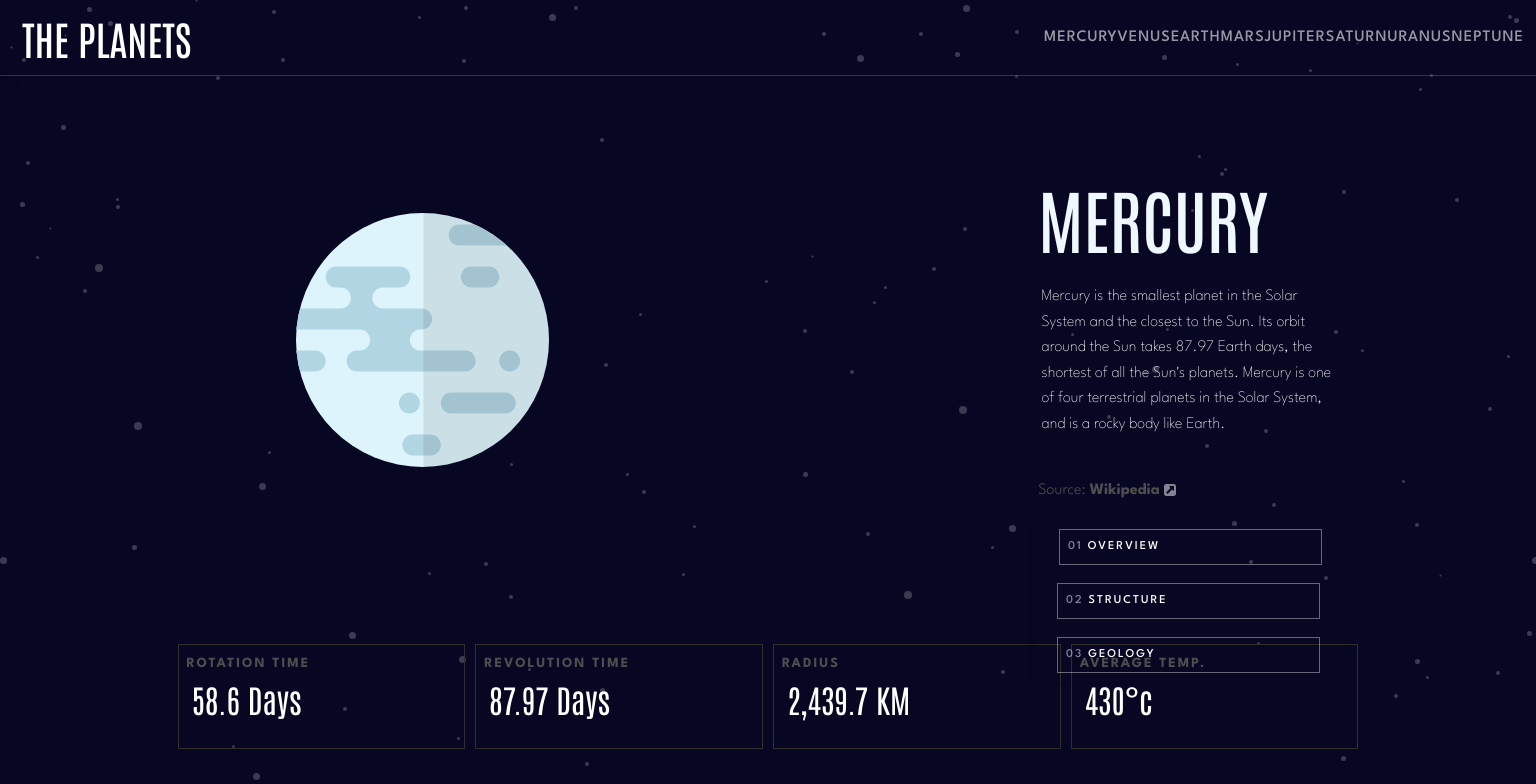
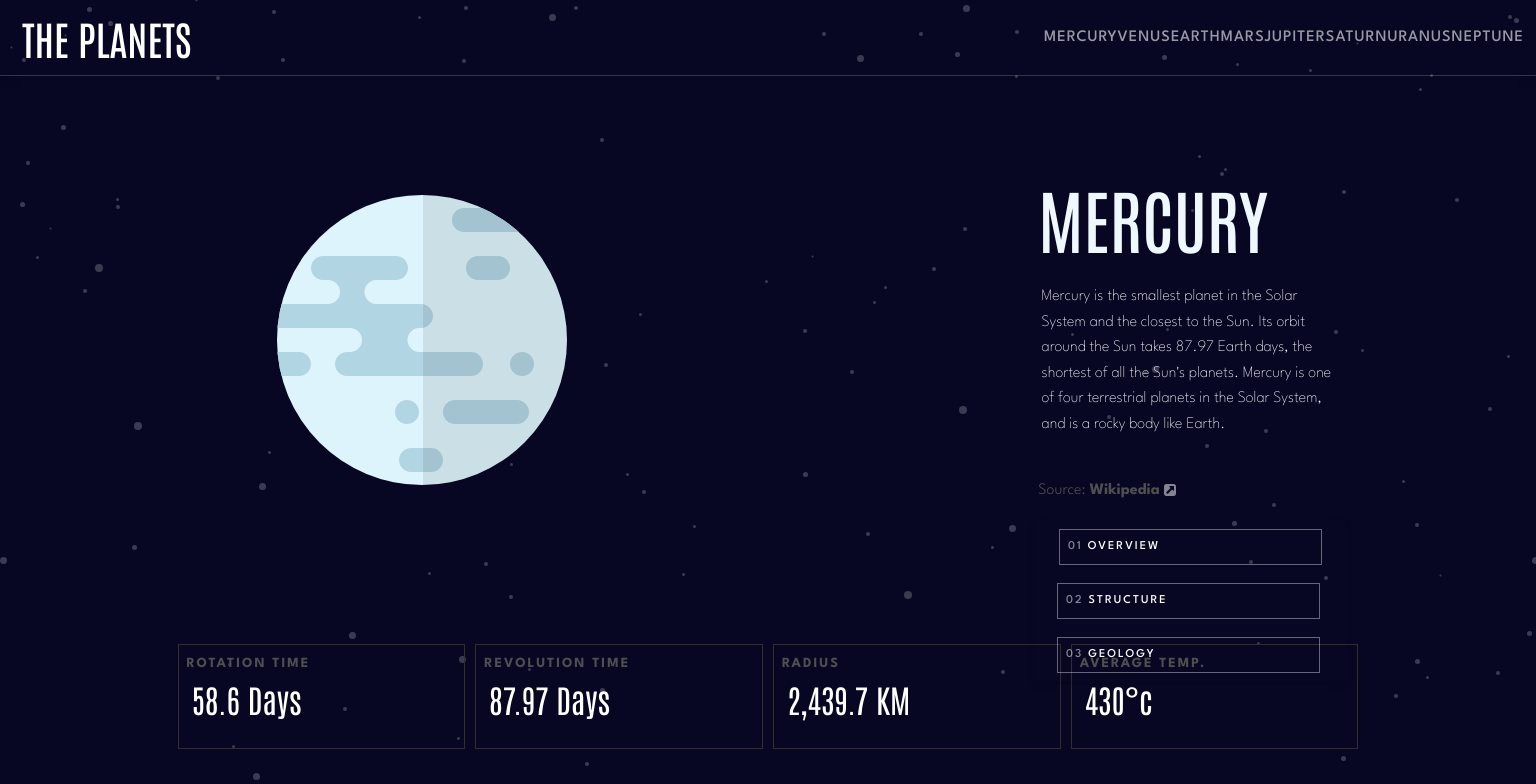
Before and after one commit to NickMagidson/planet-facts, a React (Vite) app: page /mercury in a window 1536 px wide. Shown: the top 784 px of the page. Built offline with nearby package versions, Linux system fonts and the light colour scheme.

Commit message:
useState for dynamic summary rendering along with refactoring, min and max img width for planets

```diff
--- a/src/index.css
+++ b/src/index.css
@@ -65,7 +65,8 @@ html,
 /* PLANET COMPONENT */
 
 .planet-img {
-  width: 25%;
+  min-width: auto;
+  max-width: 50%;
 }
 
 .img-container {
@@ -266,7 +267,7 @@ html,
   }
 
   .planet-img {
-    width: 30%;
+    min-width: 30%;
   }
 
   .text-section {
```
Also changed, not shown: src/components/Mercury.jsx (line endings or trailing spaces).
